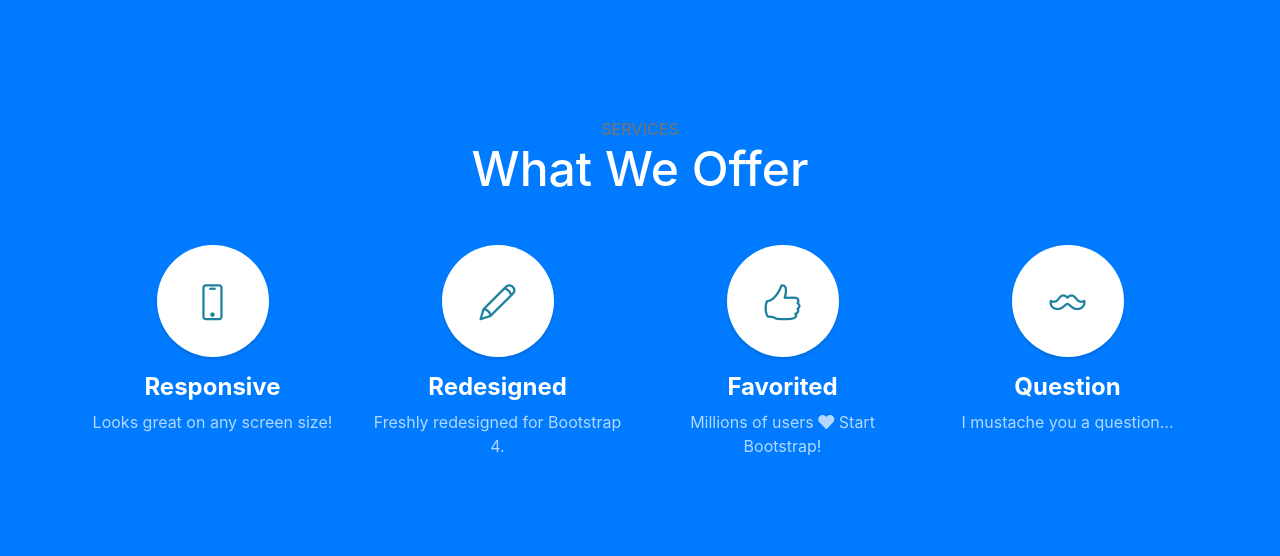
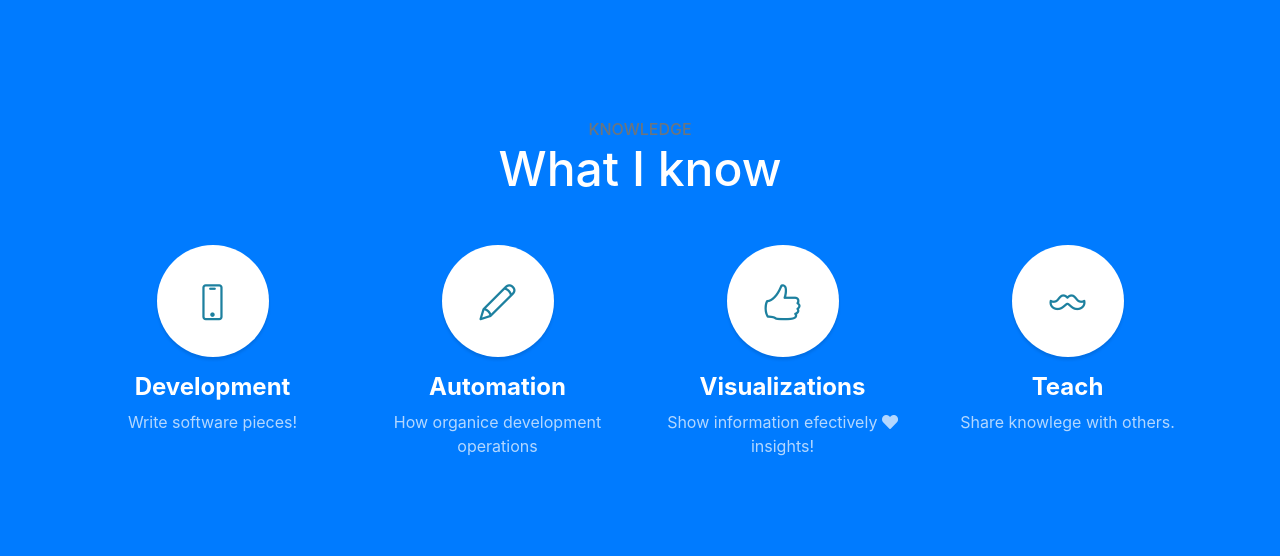
Before and after one commit to andreseslava/andreseslava.github.io, a website with bundled scripts: page index.html in a window 1280 px wide. Shown: the part 1280-1836 px from the top of the page. Built offline with nearby package versions, Linux system fonts and the light colour scheme.

Commit message:
add services

```diff
--- a/index.html
+++ b/index.html
@@ -82,8 +82,8 @@
   <section class="content-section bg-primary text-white text-center" id="services">
     <div class="container">
       <div class="content-section-heading">
-        <h3 class="text-secondary mb-0">Services</h3>
-        <h2 class="mb-5">What We Offer</h2>
+          <h3 class="text-secondary mb-0">Knowledge</h3>
+        <h2 class="mb-5">What I know</h2>
       </div>
       <div class="row">
         <div class="col-lg-3 col-md-6 mb-5 mb-lg-0">
@@ -91,44 +91,45 @@
             <i class="icon-screen-smartphone"></i>
           </span>
           <h4>
-            <strong>Responsive</strong>
+            <strong>Development</strong>
           </h4>
-          <p class="text-faded mb-0">Looks great on any screen size!</p>
+          <p class="text-faded mb-0">Write software pieces!</p>
         </div>
         <div class="col-lg-3 col-md-6 mb-5 mb-lg-0">
           <span class="service-icon rounded-circle mx-auto mb-3">
             <i class="icon-pencil"></i>
           </span>
           <h4>
-            <strong>Redesigned</strong>
+            <strong>Automation</strong>
           </h4>
-          <p class="text-faded mb-0">Freshly redesigned for Bootstrap 4.</p>
+          <p class="text-faded mb-0">How organice development operations</p>
         </div>
         <div class="col-lg-3 col-md-6 mb-5 mb-md-0">
           <span class="service-icon rounded-circle mx-auto mb-3">
             <i class="icon-like"></i>
           </span>
           <h4>
-            <strong>Favorited</strong>
+              <strong>Visualizations</strong>
           </h4>
-          <p class="text-faded mb-0">Millions of users
+          <p class="text-faded mb-0">Show information efectively
             <i class="fas fa-heart"></i>
-            Start Bootstrap!</p>
+            insights!</p>
         </div>
         <div class="col-lg-3 col-md-6">
           <span class="service-icon rounded-circle mx-auto mb-3">
             <i class="icon-mustache"></i>
           </span>
           <h4>
-            <strong>Question</strong>
+            <strong>Teach</strong>
           </h4>
-          <p class="text-faded mb-0">I mustache you a question...</p>
+          <p class="text-faded mb-0">Share knowlege with others.</p>
         </div>
       </div>
     </div>
   </section>
 
-  <!-- Callout -->
+  <!--
+  Callout
   <section class="callout">
     <div class="container text-center">
       <h2 class="mx-auto mb-5">Welcome to
@@ -137,6 +138,7 @@
       <a class="btn btn-primary btn-xl" href="https://startbootstrap.com/template-overviews/stylish-portfolio/">Download Now!</a>
     </div>
   </section>
+  -->
 
   <!-- Portfolio -->
   <section class="content-section" id="portfolio">
```
